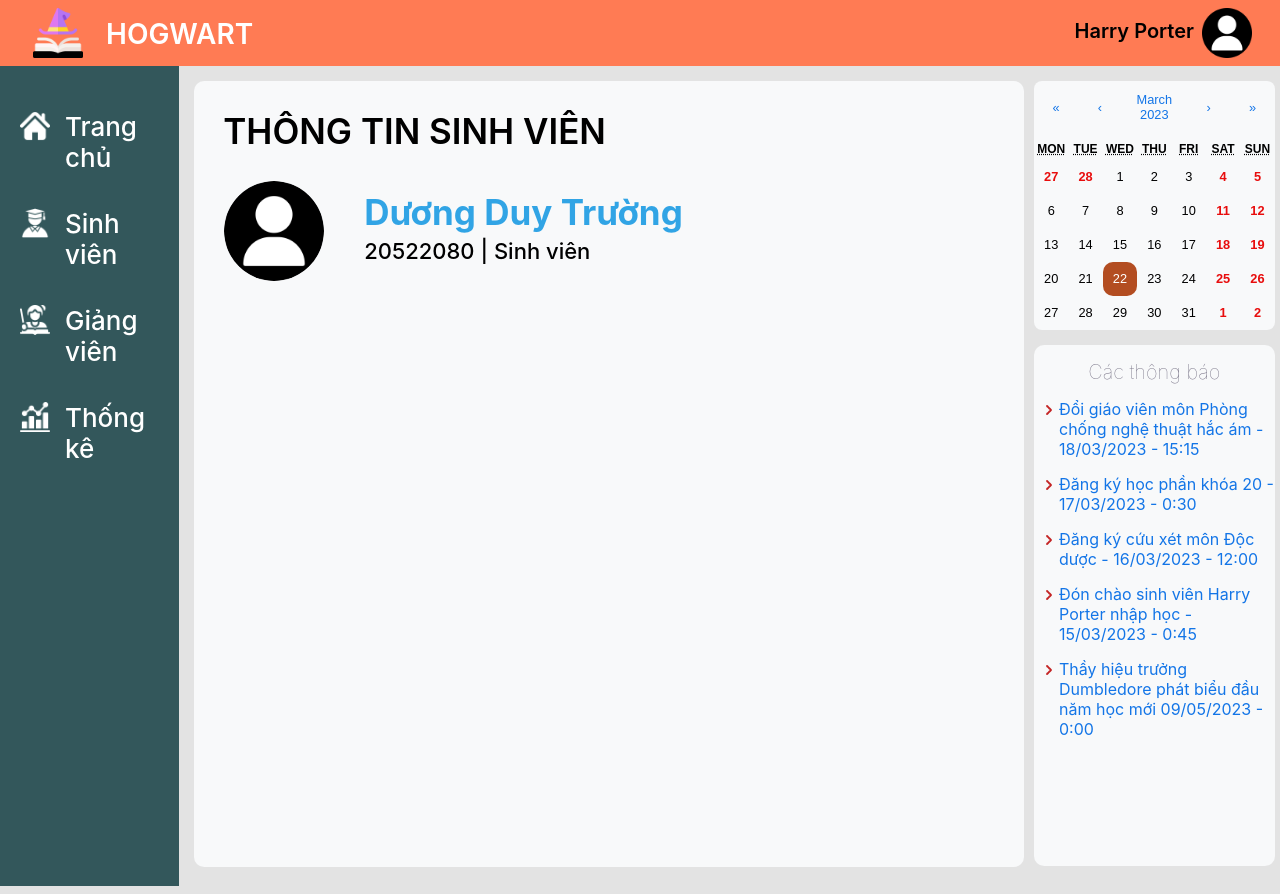
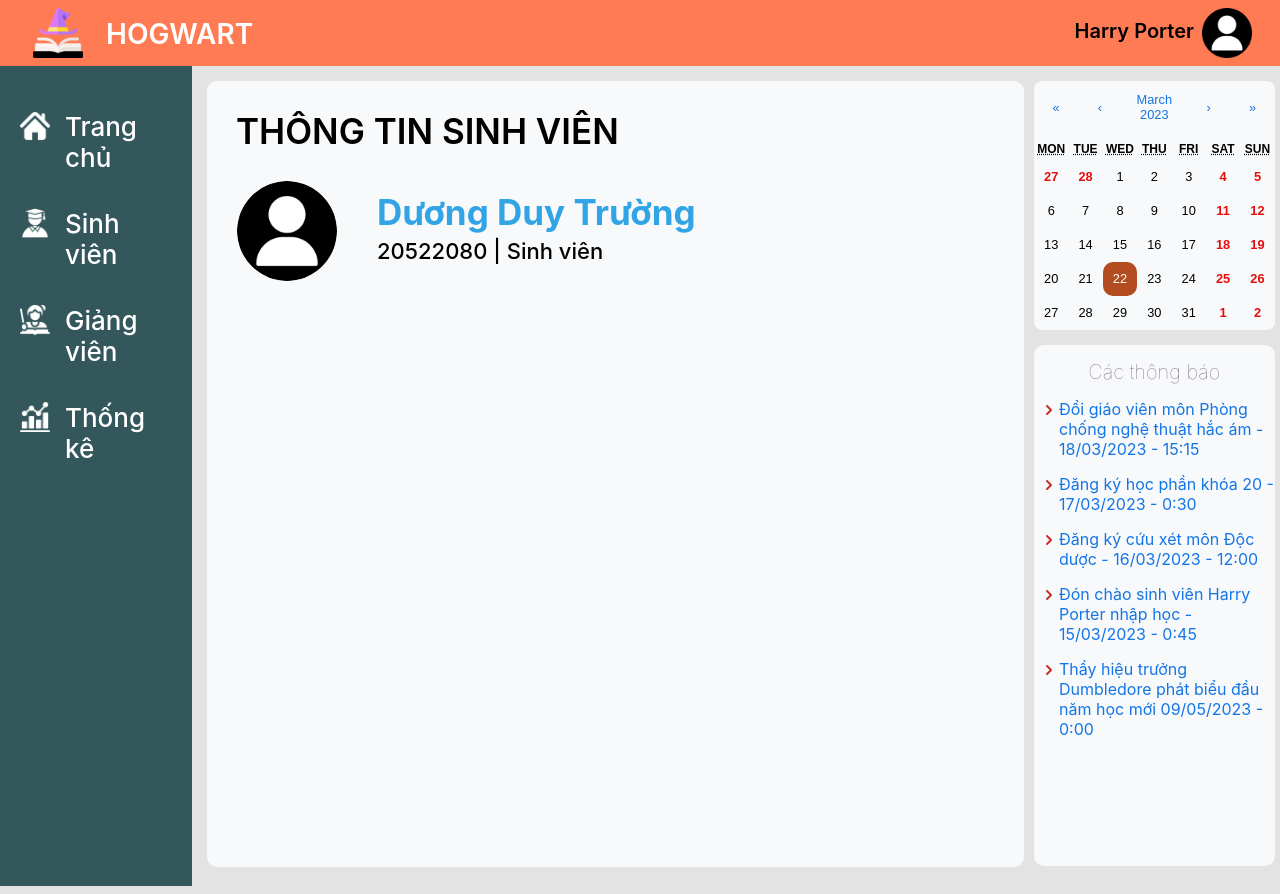
Before and after one commit to DuyTruong-237/nt114_fe, a React (Create React App) app: page / in a window 1280 px wide. Built offline with nearby package versions, Linux system fonts and the light colour scheme.

Commit message:
Update#9
Css SideBar

```diff
--- a/src/App.css
+++ b/src/App.css
@@ -16,7 +16,7 @@
   flex-grow: 3;
   background-color: #F8F9FA;
   border-radius: 10px;
-  margin: 15px 0px 15px 15px;
+  margin: 15px 0px 15px 10px;
   height: 98%;
   padding-bottom: 2px;
 }
--- a/src/components/side_bar/SideBar.css
+++ b/src/components/side_bar/SideBar.css
@@ -1,5 +1,5 @@
 .SideBar {
-   width: 14%;
+   width: 15%;
    height: 100%;
    background-color:#002f35c5;
    padding-top: 20px;
```
